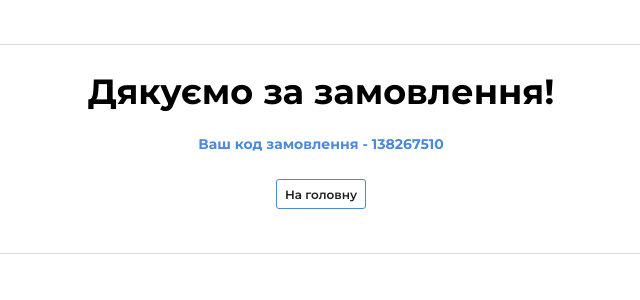
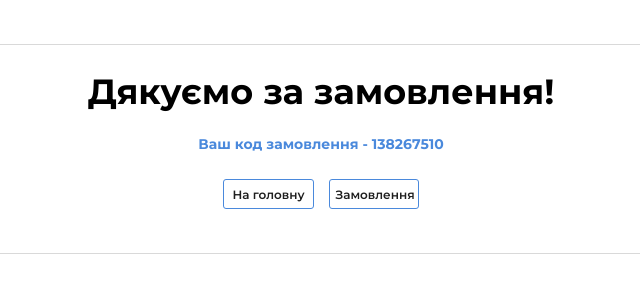
Before and after one commit to Marchello-Projects/Electro-Life, a Flask app: page /end in a window 1280 px wide; the page is wider, and only the part inside the window is pictured. Shown: the part 68-368 px from the top of that part, without its empty margins (319-959 px from the left). Run offline with Flask 3, Linux system fonts and the light colour scheme.

Commit message:
Add button (Замовлення)

```diff
--- a/static/css/end.css
+++ b/static/css/end.css
@@ -36,6 +36,7 @@
     display: flex;
     align-items: center;
     justify-content: center;
+    column-gap: 15px;
 }
 
 .main_forblock_block_btn {
--- a/static/templates/end.html
+++ b/static/templates/end.html
@@ -21,7 +21,8 @@
         </div>
     </div>
     <div class="centerButton">
-        <button class="main_forblock_block_btn" id="back">На головну</button>
+        <button class="main_forblock_block_btn">На головну</button>
+        <button class="main_forblock_block_btn">Замовлення</button>
     </div>
     <div class="main_forline">
         <div class="main_forline_line"></div>
```
